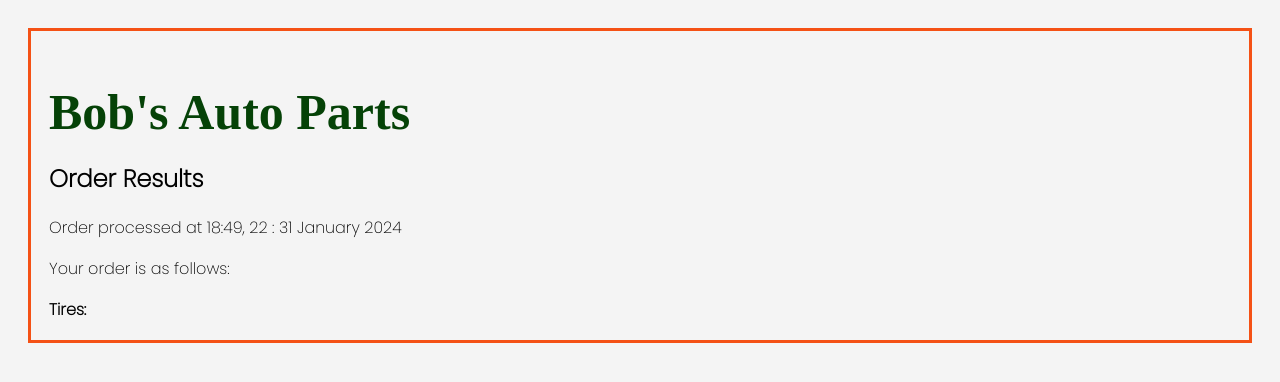
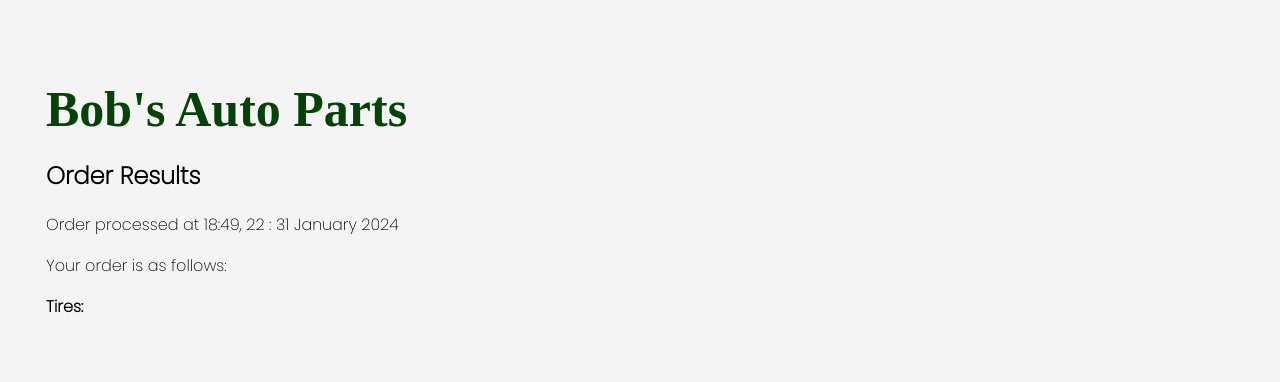
Before and after one commit to nzyoka10/php_backend, a PHP site: page /customer_order/process_order.php in a window 1280 px wide. Shown: the top 382 px of the page. Run offline with PHP 8.4, Linux system fonts and the light colour scheme; data that the repository does not hold is empty; some web fonts are replaced.

```diff
--- a/customer_order/styles.css
+++ b/customer_order/styles.css
@@ -67,7 +67,7 @@ input[type="submit"]:hover {
 
 /* processing form styles */
 #main{
-    border: 3px solid #f45115;
+    /* border: 3px solid #f45115; */
     padding: 18px;
     margin: 28px;
 }
```
